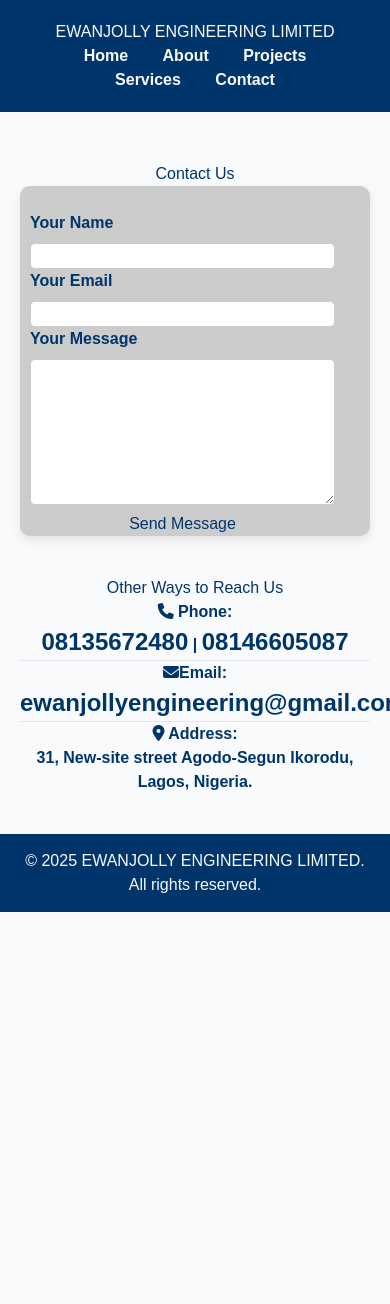
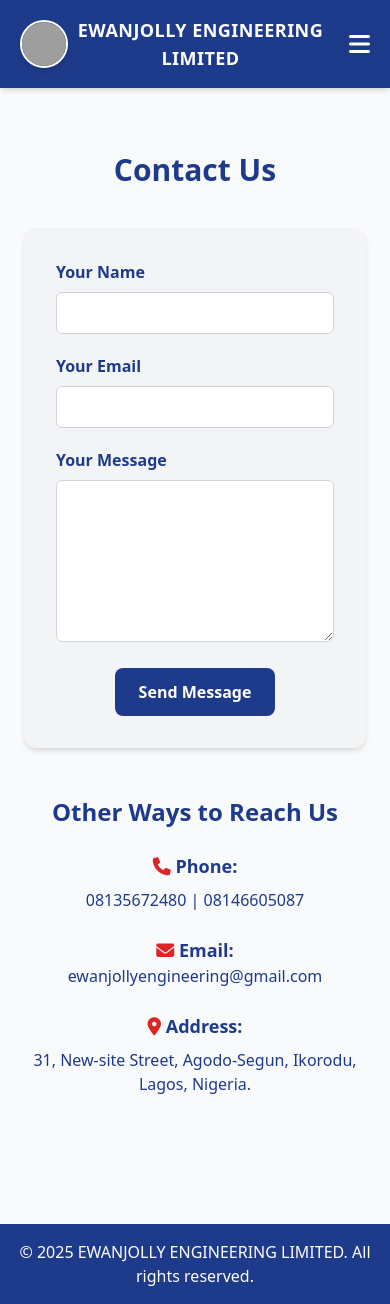
Before and after one commit to destiny5658-prog/EWANJOLLY-SITE, a plain HTML site: page contact.html in a window 390 px wide. Before the commit the page ends 912 px from the top, so only its background shows below. Drawn offline with nearby package versions, Linux system fonts and the light colour scheme; grey boxes are pictures that could not be loaded.

Commit message:
Refactor contact.html to use Tailwind CSS
Updated contact.html to use Tailwind CSS for styling and improved structure with responsive design.

```diff
--- a/contact.html
+++ b/contact.html
@@ -1,152 +1,172 @@
 <!DOCTYPE html>
 <html lang="en">
 <head>
-  <meta charset="UTF-8">
-  <meta name="viewport" content="width=device-width, initial-scale=1.0">
+  <meta charset="UTF-8" />
+  <meta name="viewport" content="width=device-width, initial-scale=1.0" />
   <title>Contact Us - EWANJOLLY</title>
-  <!-- Font Awesome CDN -->
-  <link rel="stylesheet" href="https://cdnjs.cloudflare.com/ajax/libs/font-awesome/6.4.0/css/all.min.css">
+
+  <!-- Tailwind CSS -->
   <script src="https://cdn.tailwindcss.com"></script>
-  <style>
-    body {
-      margin: 0;
-      font-family: Arial, sans-serif;
-      background: #f9fafb;
-      color: #00356b;
-    }
-    header {
-      background: #00356b;
-      color: #f9fafb;
-      padding: 20px;
-      text-align: center;
-    }
-    nav a {
-      color: #f9fafb;
-      margin: 0 15px;
-      text-decoration: none;
-      font-weight: bold;
-    }
-    nav a:hover {
-      color: #e63946;
-    }
-    main {
-      padding: 50px 20px 0 20px;
-      max-width: 800px;
-      margin: auto;
-    }
-    h1 {
-      text-align: center;
-      margin-bottom: 30px;
-    }
-    form {
-      background: #ccc;
-      padding: 25px 35px 0 10px;
-      border-radius: 10px;
-      box-shadow: 0 4px 10px rgba(0,0,0,0.1);
-    }
-    label {
-      display: block;
-      margin-bottom: 8px;
-      font-weight: bold;
-    }
-    input, textarea {
-      width: 100%;
-      padding: 12px;
-      margin-bottom: 20px;
-      border: 1px solid #ccc;
-      border-radius: 5px;
-      font-size: 1rem;
-    }
-    button {
-      background: #00356b;
-      color: #f9fafb;
-      padding: 12px 25px;
-      border: none;
-      border-top-right-radius: 10px;
-      border-top-left-radius: 10px;
-      cursor: pointer;
-      font-size: 1rem;
-      transition: background 0.3s;
-    }
-    .mybut{
-      text-align: center;
-      display: block;
-      margin: 0;
-    }
-    button:hover {
-      background: #e63946;
-    }
-    .contact-info {
-      margin-top: 40px;
-      text-align: center;
-    }
-    .contact-info p {
-      margin: 5px 0;
-    }
-    .contact-info a {
-      font-size: 1.5rem;
-      color: #00356b;
-      text-decoration: none;
-    }
-    footer {
-      text-align: center;
-      padding: 15px;
-      background: #00356b;
-      color: #f9fafb;
-      margin-top: 40px;
-    }
-  </style>
+
+  <!-- Font Awesome -->
+  <link
+    rel="stylesheet"
+    href="https://cdnjs.cloudflare.com/ajax/libs/font-awesome/6.4.0/css/all.min.css"
+  />
 </head>
-<body>
 
-  <header>
-    <h2>EWANJOLLY ENGINEERING LIMITED</h2>
-    <nav>
-      <a href="index.html">Home</a>
-      <a href="about.html">About</a>
-      <a href="projects.html">Projects</a>
-      <a href="services.html">Services</a>
-      <a href="contact.html">Contact</a>
-    </nav>
+<body class="bg-gray-50 text-blue-900 font-sans">
+  <!-- Header -->
+  <header class="bg-blue-900 text-white shadow-md">
+    <div class="max-w-6xl mx-auto px-5 py-4 flex justify-between items-center">
+      <img
+        src="https://i.supaimg.com/093427c8-d85a-46da-a02f-7528caf5eb30.jpg"
+        alt="Ewanjolly Logo"
+        class="w-12 h-12 rounded-full border-2 border-white shadow-md"
+      />
+
+      <h1 class="text-lg md:text-2xl font-bold tracking-wide text-center flex-1 md:flex-none">
+        EWANJOLLY ENGINEERING LIMITED
+      </h1>
+
+      <!-- Desktop Navigation -->
+      <nav class="hidden md:flex space-x-6">
+        <a href="index.html" class="hover:text-gray-300">Home</a>
+        <a href="about.html" class="hover:text-gray-300">About</a>
+        <a href="projects.html" class="hover:text-gray-300">Projects</a>
+        <a href="services.html" class="hover:text-gray-300">Services</a>
+        <a href="contact.html" class="hover:text-gray-300">Contact</a>
+      </nav>
+
+      <!-- Mobile Menu Icon -->
+      <button id="menuToggle" class="md:hidden focus:outline-none ml-4">
+        <i class="fas fa-bars text-2xl"></i>
+      </button>
+    </div>
+
+    <!-- Mobile Dropdown Menu -->
+    <div
+      id="mobileMenu"
+      class="hidden flex-col bg-blue-800 text-white text-center transition-all duration-300 ease-in-out md:hidden"
+    >
+      <a href="index.html" class="py-3 border-b border-blue-700 hover:bg-blue-700">Home</a>
+      <a href="about.html" class="py-3 border-b border-blue-700 hover:bg-blue-700">About</a>
+      <a href="projects.html" class="py-3 border-b border-blue-700 hover:bg-blue-700">Projects</a>
+      <a href="services.html" class="py-3 border-b border-blue-700 hover:bg-blue-700">Services</a>
+      <a href="contact.html" class="py-3 hover:bg-blue-700">Contact</a>
+    </div>
   </header>
 
-  <main>
-    <h1>Contact Us</h1>
-    <form action="https://formspree.io/f/xrbavrnp" method="POST">
-      <label for="name">Your Name</label>
-      <input type="text" id="name" name="name" required>
+  <!-- Main Content -->
+  <main class="max-w-2xl mx-auto px-6 py-16">
+    <h2 class="text-3xl font-bold text-center mb-10">Contact Us</h2>
 
-      <label for="email">Your Email</label>
-      <input type="email" id="email" name="email" required>
+    <form
+      action="https://formspree.io/f/xrbavrnp"
+      method="POST"
+      class="bg-gray-100 shadow-md rounded-xl p-8 space-y-5"
+    >
+      <div>
+        <label for="name" class="block font-semibold mb-2">Your Name</label>
+        <input
+          type="text"
+          id="name"
+          name="name"
+          required
+          class="w-full border border-gray-300 rounded-md px-4 py-2 focus:ring-2 focus:ring-blue-700 outline-none"
+        />
+      </div>
 
-      <label for="message">Your Message</label>
-      <textarea id="message" name="message" rows="6" required></textarea>
-     <div class="mybut">
-      <button type="submit">Send Message</button>
-     </div>
+      <div>
+        <label for="email" class="block font-semibold mb-2">Your Email</label>
+        <input
+          type="email"
+          id="email"
+          name="email"
+          required
+          class="w-full border border-gray-300 rounded-md px-4 py-2 focus:ring-2 focus:ring-blue-700 outline-none"
+        />
+      </div>
+
+      <div>
+        <label for="message" class="block font-semibold mb-2"
+          >Your Message</label
+        >
+        <textarea
+          id="message"
+          name="message"
+          rows="6"
+          required
+          class="w-full border border-gray-300 rounded-md px-4 py-2 focus:ring-2 focus:ring-blue-700 outline-none"
+        ></textarea>
+      </div>
+
+      <div class="text-center">
+        <button
+          type="submit"
+          class="bg-blue-900 text-white font-semibold px-6 py-3 rounded-lg hover:bg-red-600 transition-all duration-300"
+        >
+          Send Message
+        </button>
+      </div>
     </form>
 
-    <div class="contact-info">
-      <h2>Other Ways to Reach Us</h2>
-        <strong>
-          <h3><i class="fa-solid fa-phone"></i> Phone: </h3>
-         <a href="tel:+2348135672480">08135672480</a> <strong> | </strong><a href="tel:+2348146605087">08146605087</a>
-         <hr/>
+    <!-- Contact Info -->
+    <div class="mt-12 text-center space-y-6">
+      <h3 class="text-2xl font-bold">Other Ways to Reach Us</h3>
 
-      <h3><i class="fa-solid fa-envelope"></i>Email: </h3><a href="mailto:ewanjollyengineering@gmail.com">ewanjollyengineering@gmail.com</a>
-      <hr/>
+      <div class="space-y-2">
+        <h4 class="text-lg font-semibold">
+          <i class="fa-solid fa-phone text-red-600"></i> Phone:
+        </h4>
+        <p class="text-base">
+          <a href="tel:+2348135672480" class="text-blue-900 hover:underline"
+            >08135672480</a
+          >
+          |
+          <a href="tel:+2348146605087" class="text-blue-900 hover:underline"
+            >08146605087</a
+          >
+        </p>
+      </div>
 
-      <h3><i class="fas fa-map-marker-alt"></i> Address:</h3> 31, New-site street Agodo-Segun Ikorodu, Lagos, Nigeria.</strong>
+      <div class="space-y-2">
+        <h4 class="text-lg font-semibold">
+          <i class="fa-solid fa-envelope text-red-600"></i> Email:
+        </h4>
+        <a
+          href="mailto:ewanjollyengineering@gmail.com"
+          class="text-blue-900 hover:underline"
+          >ewanjollyengineering@gmail.com</a
+        >
+      </div>
+
+      <div class="space-y-2">
+        <h4 class="text-lg font-semibold">
+          <i class="fas fa-map-marker-alt text-red-600"></i> Address:
+        </h4>
+        <p>31, New-site Street, Agodo-Segun, Ikorodu, Lagos, Nigeria.</p>
+      </div>
     </div>
   </main>
 
-  <footer>
+  <!-- Footer -->
+  <footer class="bg-blue-900 text-white text-center py-4 mt-16">
     <p>© <span id="year"></span> EWANJOLLY ENGINEERING LIMITED. All rights reserved.</p>
   </footer>
 
+  <!-- JavaScript -->
   <script>
+    // Update Year
     document.getElementById("year").textContent = new Date().getFullYear();
+
+    // Mobile Menu Toggle (fixed)
+    const menuToggle = document.getElementById("menuToggle");
+    const mobileMenu = document.getElementById("mobileMenu");
+
+    menuToggle.addEventListener("click", () => {
+      mobileMenu.classList.toggle("hidden");
+    });
   </script>
-
 </body>
 </html>
```
